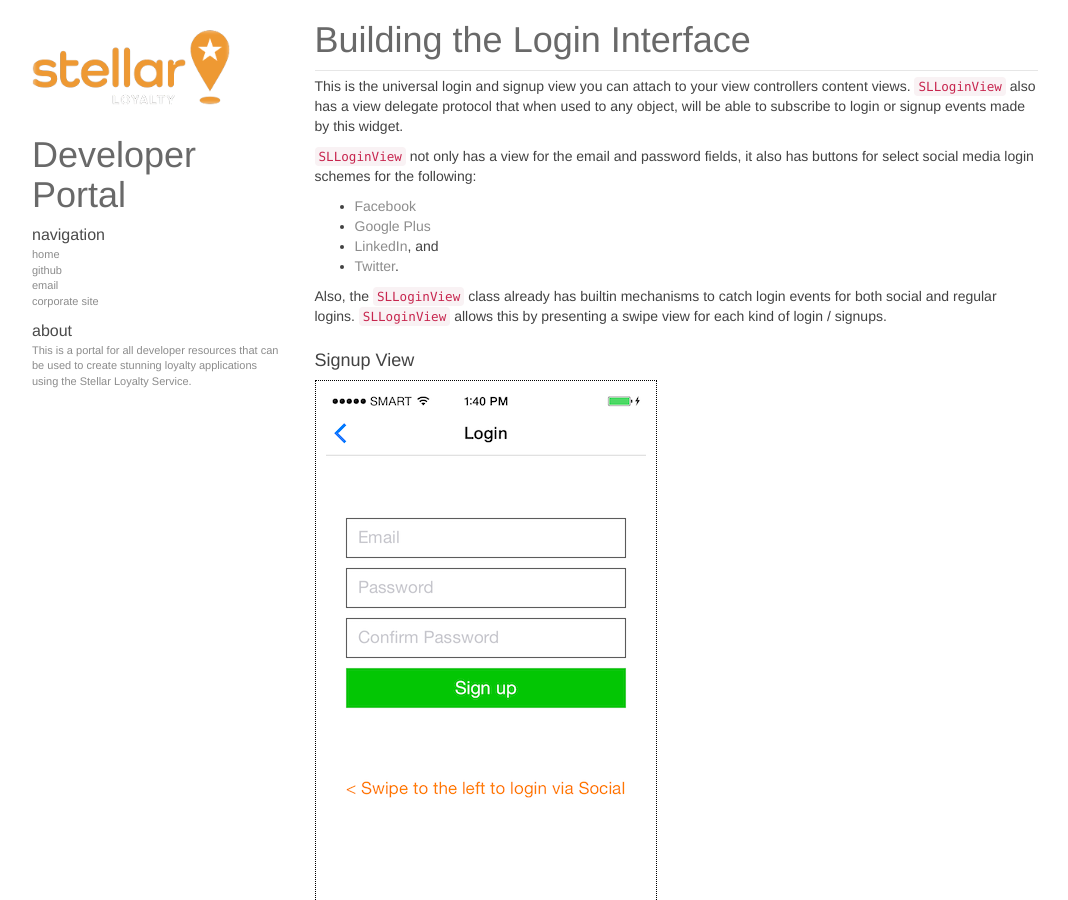
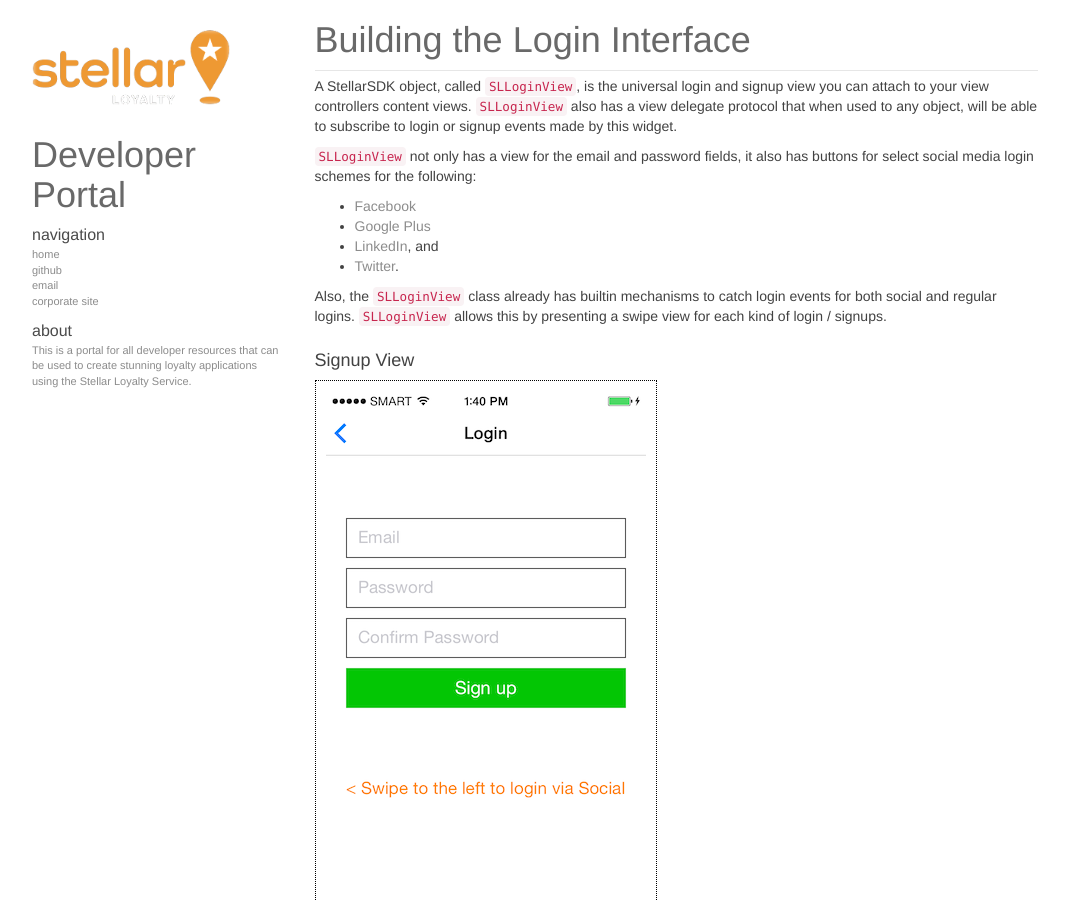
Before and after one commit to jofell/stellar-dev, a Jekyll site: the page built from _ios_sdk/pages/02_login.md, in a window 1280 px wide and 900 px high. Shown: the whole window, without its empty margins (58-1126 px from the left). Built offline with Jekyll 4.4.1, drawn with Linux system fonts in a browser that asks for light colours; nearby versions of some CDN libraries; Markdown is read by kramdown in place of the engine named in the settings.

Commit message:
Modifying tone and beginner of the login module

```diff
--- a/_ios_sdk/pages/02_login.md
+++ b/_ios_sdk/pages/02_login.md
@@ -4,7 +4,7 @@
 categories: ios-sdk
 ---
 
-This is the universal login and signup view you can attach to your view controllers content views. `SLLoginView` also has a view delegate protocol that when used to any object, will be able to subscribe to login or signup events made by this widget.
+A StellarSDK object, called `SLLoginView`, is the universal login and signup view you can attach to your view controllers content views. `SLLoginView` also has a view delegate protocol that when used to any object, will be able to subscribe to login or signup events made by this widget.
 
 `SLLoginView` not only has a view for the email and password fields, it also has buttons for select social media login schemes for the following:
 
@@ -215,10 +215,10 @@
 The results dictionary bears the following structure:
 
 {% highlight objective-c %}
-    @{
-        @"sucess"        : @YES,
-        @"access_token"  : @"<access token retrieved from Stellar Loyalty OAuth Service>"
-    }
+@{
+    @"sucess"        : @YES,
+    @"access_token"  : @"<access token retrieved from Stellar Loyalty OAuth Service>"
+}
 {% endhighlight %}
 
 ## Related Classes
```
